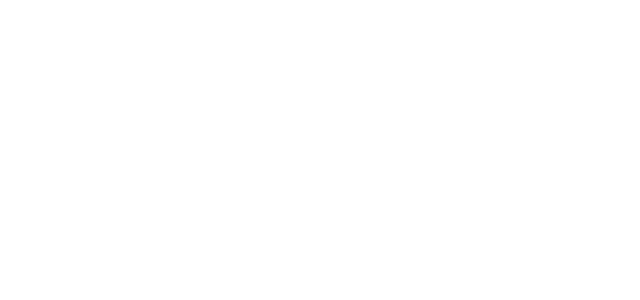
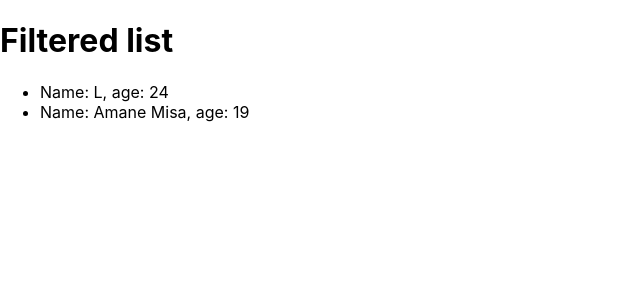
Before and after one commit to AlexMalla/react--exercises, a React (Create React App) app: page / in a window 1280 px wide. Shown: the top 300 px of the page, without its empty margins (0-640 px from the left). Built offline with nearby package versions, Linux system fonts and the light colour scheme.

Commit message:
Ex useMemo

```diff
--- a/src/App.js
+++ b/src/App.js
@@ -1,7 +1,10 @@
 import "./App.css";
+import FilteredList from "./FilteredList";
 
 function App() {
-  return <div className="App"></div>;
+  return <div className="App">
+    <FilteredList />
+  </div>;
 }
 
 export default App;
--- /dev/null
+++ b/src/FilteredList.js
@@ -0,0 +1,41 @@
+import { useMemo } from "react"
+
+function FilteredList() {
+
+    const deathNote = [
+        {
+            name: "Light Yagami",
+            id: 1,
+            age: 17
+        },
+        {
+            name: "L",
+            id: 2,
+            age: 24
+        },
+        {
+            name: "Amane Misa",
+            id: 3,
+            age: 19
+        }
+    ]
+
+    const filteredList = useMemo(() => {
+        return deathNote.filter(person => person.age > 18)
+    }, [])
+
+    return (
+        <div>
+            <h1>Filtered list</h1>
+            <ul>
+                {filteredList.map(person => (
+                    <li key={person.id}>Name: {person.name}, age: {person.age}</li>
+                ))}
+            </ul>
+
+        </div>
+    )
+
+}
+
+export default FilteredList
```
